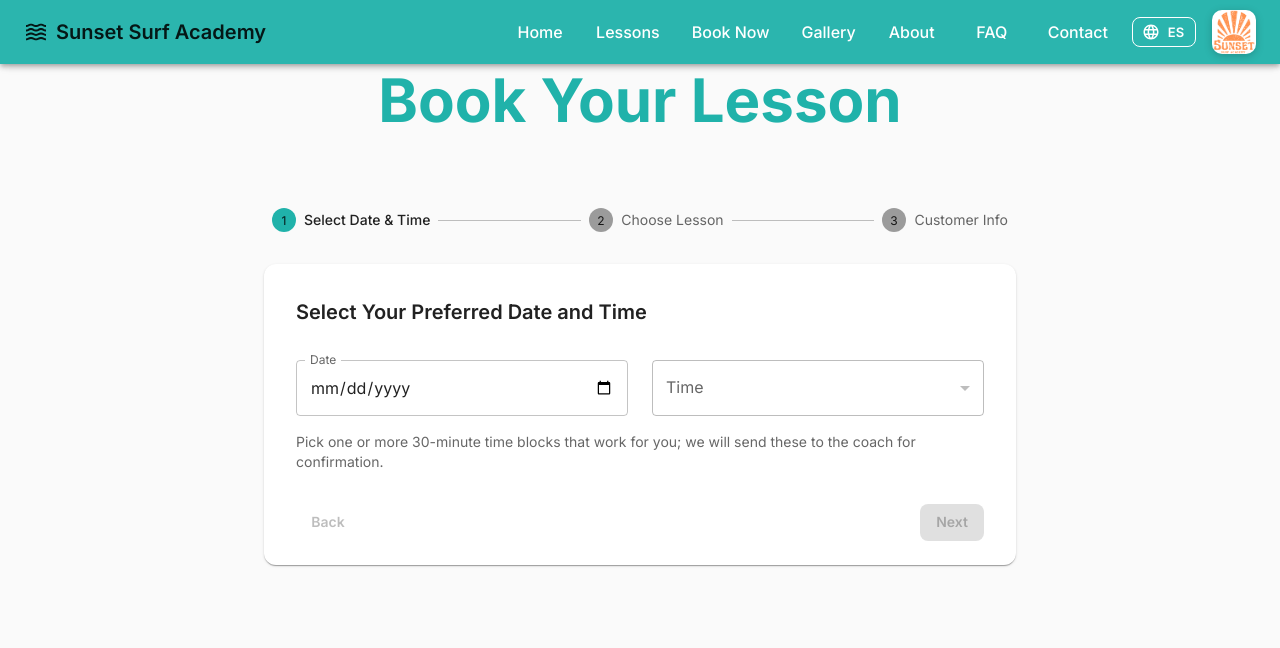
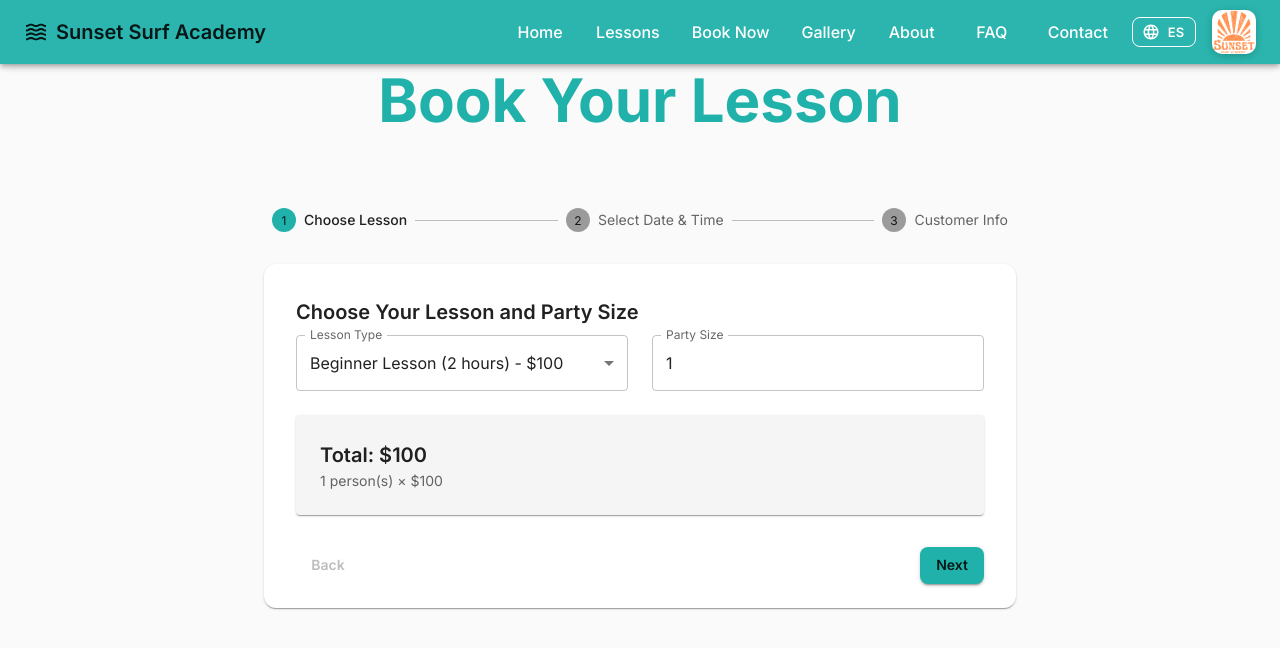
Before and after one commit to tylerdean1/Jazzy_Surf_School, a Next.js app: page /en/book in a window 1280 px wide. Shown: the top 648 px of the page. Built offline with nearby package versions, Linux system fonts and the light colour scheme.

Commit message:
feat: enhance booking flow with initial lesson type selection and update lesson card linking

```diff
--- a/app/[locale]/book/page.tsx
+++ b/app/[locale]/book/page.tsx
@@ -2,12 +2,15 @@
 
 import { useState } from 'react';
 import { useTranslations } from 'next-intl';
+import { useSearchParams } from 'next/navigation';
 import { Container, Typography, Box, Alert } from '@mui/material';
 import BookingCalendar, { type BookingData } from '../../../components/BookingCalendar';
 
 export default function BookPage() {
   const t = useTranslations('booking');
+  const searchParams = useSearchParams();
   const [bookingComplete, setBookingComplete] = useState(false);
+  const initialLessonTypeId = searchParams.get('lesson') || undefined;
 
   const handleBookingComplete = (booking: BookingData) => {
     console.log('Booking completed:', booking);
@@ -28,7 +31,7 @@ export default function BookPage() {
           Booking request received!
         </Alert>
       ) : (
-        <BookingCalendar onBookingComplete={handleBookingComplete} />
+        <BookingCalendar onBookingComplete={handleBookingComplete} initialLessonTypeId={initialLessonTypeId} />
       )}
     </Container>
   );
--- a/app/[locale]/lessons/page.tsx
+++ b/app/[locale]/lessons/page.tsx
@@ -58,8 +58,8 @@ export default function LessonsPage() {
               t('beginner.includes.2'),
               t('beginner.includes.3')
             ]}
-            featured
             cmsKeyBase="lessons.beginner"
+            bookLessonTypeId="beginner"
           />
         </Grid>
 
@@ -77,6 +77,7 @@ export default function LessonsPage() {
               t('intermediate.includes.3')
             ]}
             cmsKeyBase="lessons.intermediate"
+            bookLessonTypeId="intermediate"
           />
         </Grid>
 
@@ -94,6 +95,7 @@ export default function LessonsPage() {
               t('advanced.includes.3')
             ]}
             cmsKeyBase="lessons.advanced"
+            bookLessonTypeId="advanced"
           />
         </Grid>
       </Grid>
--- a/components/BookingCalendar.tsx
+++ b/components/BookingCalendar.tsx
@@ -34,9 +34,10 @@ export type BookingData = {
 
 interface BookingCalendarProps {
   onBookingComplete: (booking: BookingData) => void;
+  initialLessonTypeId?: string;
 }
 
-const BookingCalendar: React.FC<BookingCalendarProps> = ({ onBookingComplete }) => {
+const BookingCalendar: React.FC<BookingCalendarProps> = ({ onBookingComplete, initialLessonTypeId }) => {
   const [activeStep, setActiveStep] = useState(0);
   const [bookingData, setBookingData] = useState<BookingData>({
     date: '',
@@ -48,7 +49,7 @@ const BookingCalendar: React.FC<BookingCalendarProps> = ({ onBookingComplete })
     customerPhone: ''
   });
 
-  const steps = ['Select Date & Time', 'Choose Lesson', 'Customer Info'];
+  const steps = ['Choose Lesson', 'Select Date & Time', 'Customer Info'];
 
   type LessonType = { id: string; name: string; price: number };
 
@@ -76,7 +77,8 @@ const BookingCalendar: React.FC<BookingCalendarProps> = ({ onBookingComplete })
   useEffect(() => {
     setBookingData((prev) => {
       if (prev.lessonType) return prev;
-      return { ...prev, lessonType: lessonTypes[0]?.id || '' };
+      const isValidInitial = typeof initialLessonTypeId === 'string' && lessonTypes.some((lt) => lt.id === initialLessonTypeId);
+      return { ...prev, lessonType: (isValidInitial ? initialLessonTypeId : (lessonTypes[0]?.id || '')) };
     });
     // eslint-disable-next-line react-hooks/exhaustive-deps
   }, []);
@@ -123,9 +125,9 @@ const BookingCalendar: React.FC<BookingCalendarProps> = ({ onBookingComplete })
   const canProceed = () => {
     switch (activeStep) {
       case 0:
+        return Boolean(bookingData.lessonType && bookingData.partySize > 0);
+      case 1:
         return Boolean(bookingData.date && bookingData.timeSlots && bookingData.timeSlots.length > 0);
-      case 1:
-        return bookingData.lessonType && bookingData.partySize > 0;
       case 2:
         return bookingData.customerName && bookingData.customerEmail && bookingData.customerPhone;
       default:
@@ -146,56 +148,6 @@ const BookingCalendar: React.FC<BookingCalendarProps> = ({ onBookingComplete })
       <Card>
         <CardContent sx={{ p: 4 }}>
           {activeStep === 0 && (
-            <Box>
-              <Typography variant="h6" gutterBottom>
-                Select Your Preferred Date and Time
-              </Typography>
-
-              <Grid container spacing={3} sx={{ mt: 1 }}>
-                <Grid item xs={12} md={6}>
-                  <TextField
-                    fullWidth
-                    label="Date"
-                    type="date"
-                    value={bookingData.date}
-                    onChange={(e: React.ChangeEvent<HTMLInputElement>) =>
-                      setBookingData({ ...bookingData, date: e.target.value, timeSlots: [] })
-                    }
-                    InputLabelProps={{ shrink: true }}
-                  />
-                </Grid>
-
-                <Grid item xs={12} md={6}>
-                  <FormControl fullWidth>
-                    <InputLabel>Time</InputLabel>
-                    <Select
-                      multiple
-                      value={bookingData.timeSlots}
-                      label="Time"
-                      onChange={(e: any) =>
-                        setBookingData({ ...bookingData, timeSlots: typeof e.target.value === 'string' ? e.target.value.split(',') : e.target.value })
-                      }
-                      disabled={!bookingData.date}
-                      renderValue={(selected) => (selected as string[]).join(', ')}
-                    >
-                      {timeSlots.map((slot) => (
-                        <MenuItem key={slot} value={slot}>
-                          <Checkbox checked={bookingData.timeSlots.indexOf(slot) > -1} />
-                          <ListItemText primary={slot} />
-                        </MenuItem>
-                      ))}
-                    </Select>
-                  </FormControl>
-                </Grid>
-              </Grid>
-
-              <Typography variant="body2" color="text.secondary" sx={{ mt: 2 }}>
-                Pick one or more 30-minute time blocks that work for you; we will send these to the coach for confirmation.
-              </Typography>
-            </Box>
-          )}
-
-          {activeStep === 1 && (
             <Box>
               <Typography variant="h6" gutterBottom>
                 Choose Your Lesson and Party Size
@@ -245,6 +197,56 @@ const BookingCalendar: React.FC<BookingCalendarProps> = ({ onBookingComplete })
                   {bookingData.partySize} person(s) × ${lessonTypes.find((lt: LessonType) => lt.id === bookingData.lessonType)?.price || 0}
                 </Typography>
               </Paper>
+            </Box>
+          )}
+
+          {activeStep === 1 && (
+            <Box>
+              <Typography variant="h6" gutterBottom>
+                Select Your Preferred Date and Time
+              </Typography>
+
+              <Grid container spacing={3} sx={{ mt: 1 }}>
+                <Grid item xs={12} md={6}>
+                  <TextField
+                    fullWidth
+                    label="Date"
+                    type="date"
+                    value={bookingData.date}
+                    onChange={(e: React.ChangeEvent<HTMLInputElement>) =>
+                      setBookingData({ ...bookingData, date: e.target.value, timeSlots: [] })
+                    }
+                    InputLabelProps={{ shrink: true }}
+                  />
+                </Grid>
+
+                <Grid item xs={12} md={6}>
+                  <FormControl fullWidth>
+                    <InputLabel>Time</InputLabel>
+                    <Select
+                      multiple
+                      value={bookingData.timeSlots}
+                      label="Time"
+                      onChange={(e: any) =>
+                        setBookingData({ ...bookingData, timeSlots: typeof e.target.value === 'string' ? e.target.value.split(',') : e.target.value })
+                      }
+                      disabled={!bookingData.date}
+                      renderValue={(selected) => (selected as string[]).join(', ')}
+                    >
+                      {timeSlots.map((slot) => (
+                        <MenuItem key={slot} value={slot}>
+                          <Checkbox checked={bookingData.timeSlots.indexOf(slot) > -1} />
+                          <ListItemText primary={slot} />
+                        </MenuItem>
+                      ))}
+                    </Select>
+                  </FormControl>
+                </Grid>
+              </Grid>
+
+              <Typography variant="body2" color="text.secondary" sx={{ mt: 2 }}>
+                Pick one or more 30-minute time blocks that work for you; we will send these to the coach for confirmation.
+              </Typography>
             </Box>
           )}
 
```
Also changed, not shown: components/LessonCard.tsx (+5 -2 lines).
